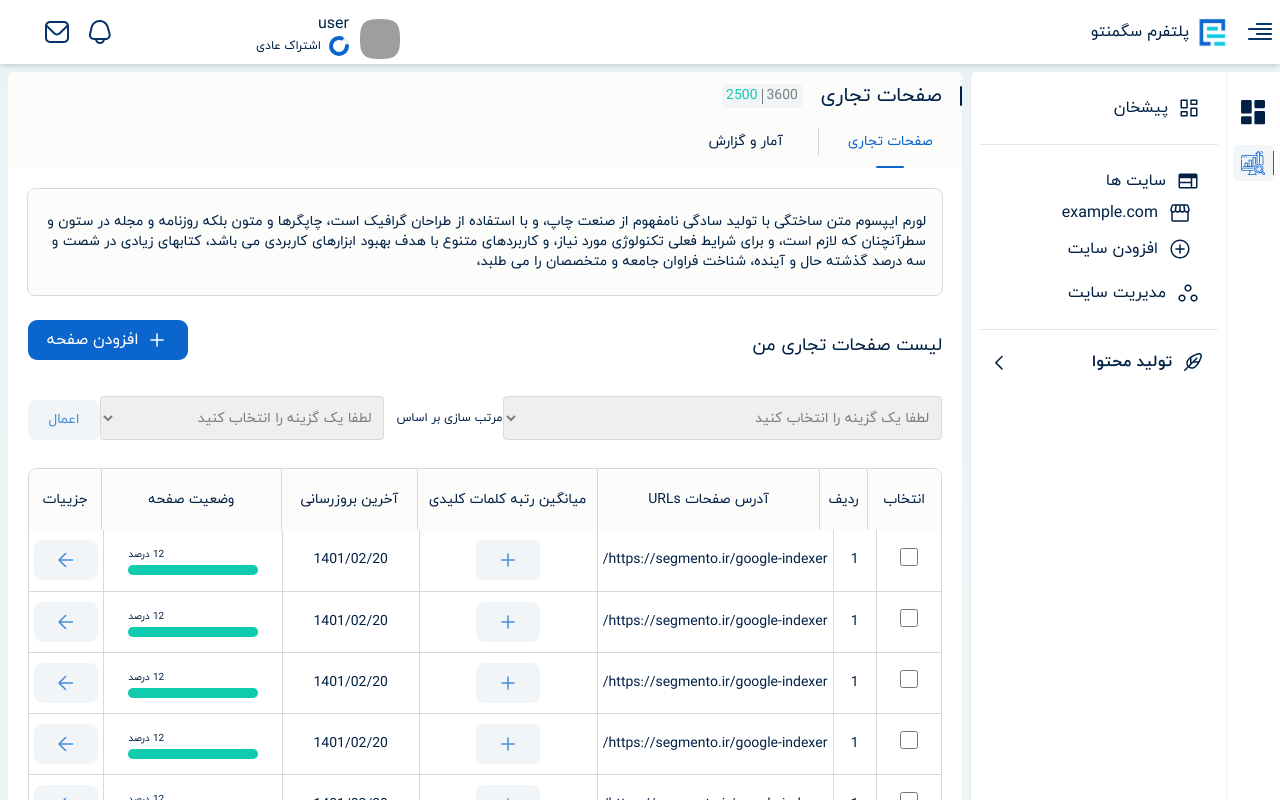
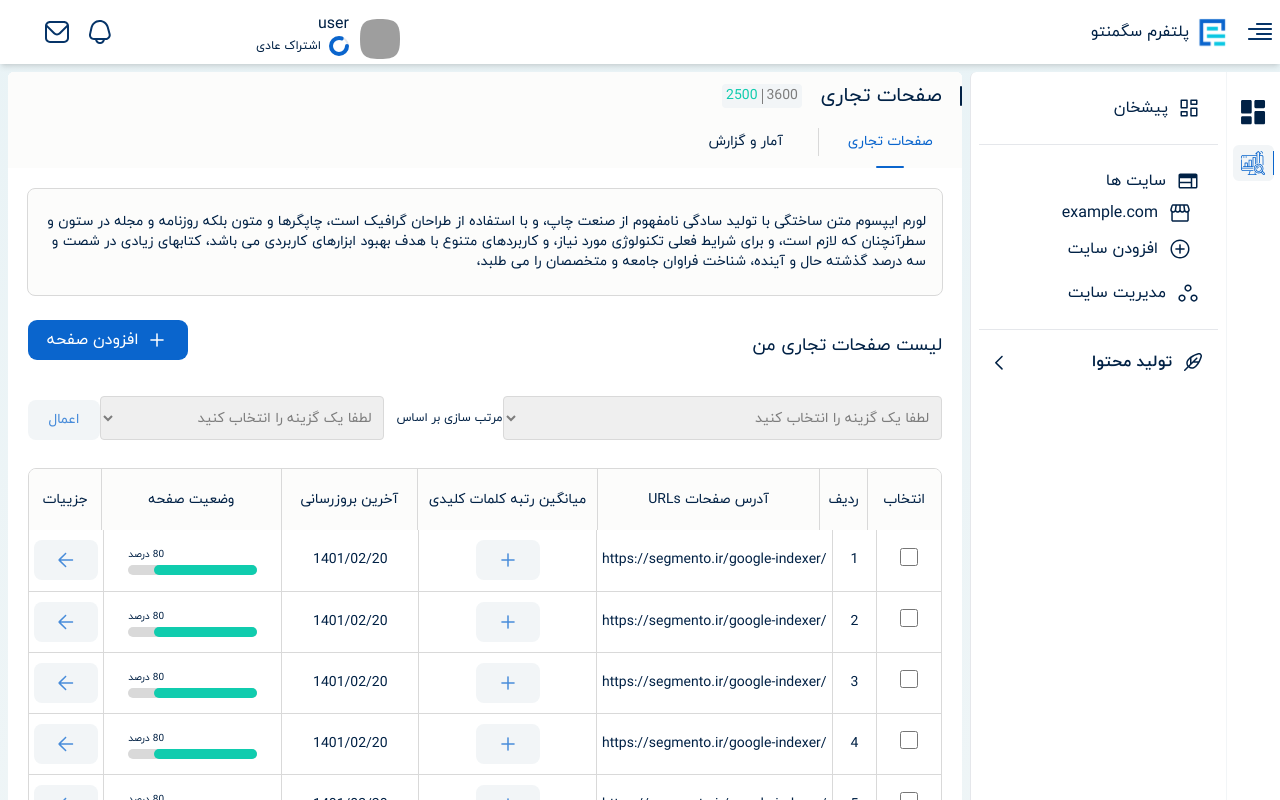
Before and after one commit to xaankoow/segmento-nuxt, a Nuxt app: page /money-pages in a window 1280 px wide. Shown: the top 800 px of the page. Built offline with nearby package versions, Linux system fonts and the light colour scheme; grey boxes are pictures that could not be loaded.

Commit message:
git ignore updated. the elements who had link, got ltr direction and progress bar edited.

```diff
--- a/pages/money-pages/index.vue
+++ b/pages/money-pages/index.vue
@@ -158,10 +158,11 @@
                 <td
                   class="h-[60px] w-[49px] text-center border-l border-base-400 border-b"
                 >
-                  1
+                  {{ index }}
                 </td>
                 <td
                   class="h-[60px] w-[246px] text-center border-l border-base-400 border-b"
+                  dir="ltr"
                 >
                   https://segmento.ir/google-indexer/
                 </td>
@@ -208,7 +209,7 @@
                 <td
                   class="h-[60px] w-[197px] text-[10px] text-end border-l border-base-400 border-b px-6"
                 >
-                  <p>12 درصد</p>
+                  <p>{{progress}} درصد</p>
                   <div class="w-[100%] h-[10px] rounded-xl bg-base-400">
                     <div
                       class="h-[10px] rounded-xl"
@@ -292,6 +293,9 @@
 
 <script setup>
 const props = defineProps({
-  progress: String,
+  progress:{
+    type: String,
+    default: 80
+  }
 });
 </script>
```
Also changed, not shown: 1 other file (tests, documents, lock files or other folders).
